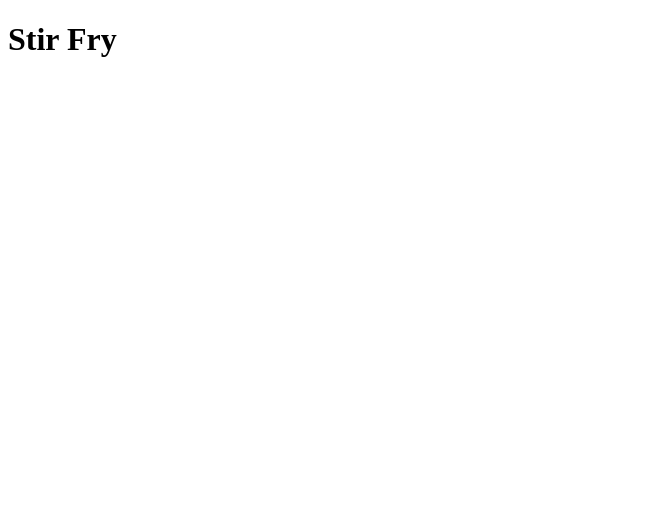
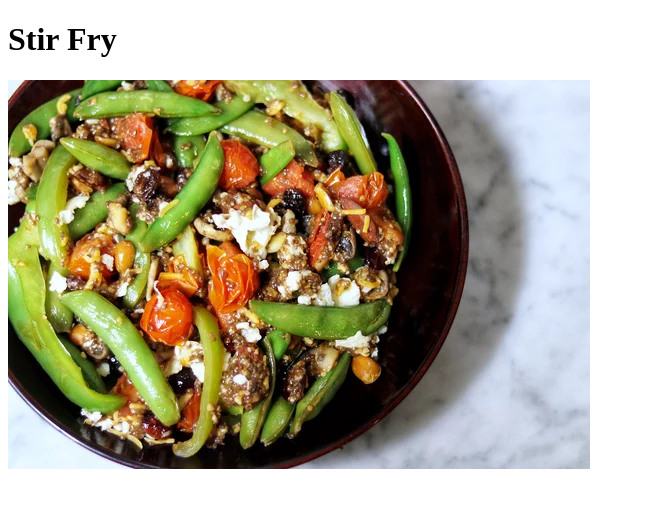
Before and after one commit to RuinedRunes/oden_recipes, a plain HTML site: page recipes/stirfry.html in a window 1280 px wide. Shown: the whole page, without its empty margins (0-645 px from the left). Drawn offline with Linux system fonts and the light colour scheme.

Commit message:
Add stirfry image

```diff
--- a/recipes/stirfry.html
+++ b/recipes/stirfry.html
@@ -8,5 +8,8 @@
 </head>
 <body>
     <h1> Stir Fry </h1>
+
+    <img src="../stirfry.webp" alt="Stir Fry Image">
+
 </body>
 </html>
```
